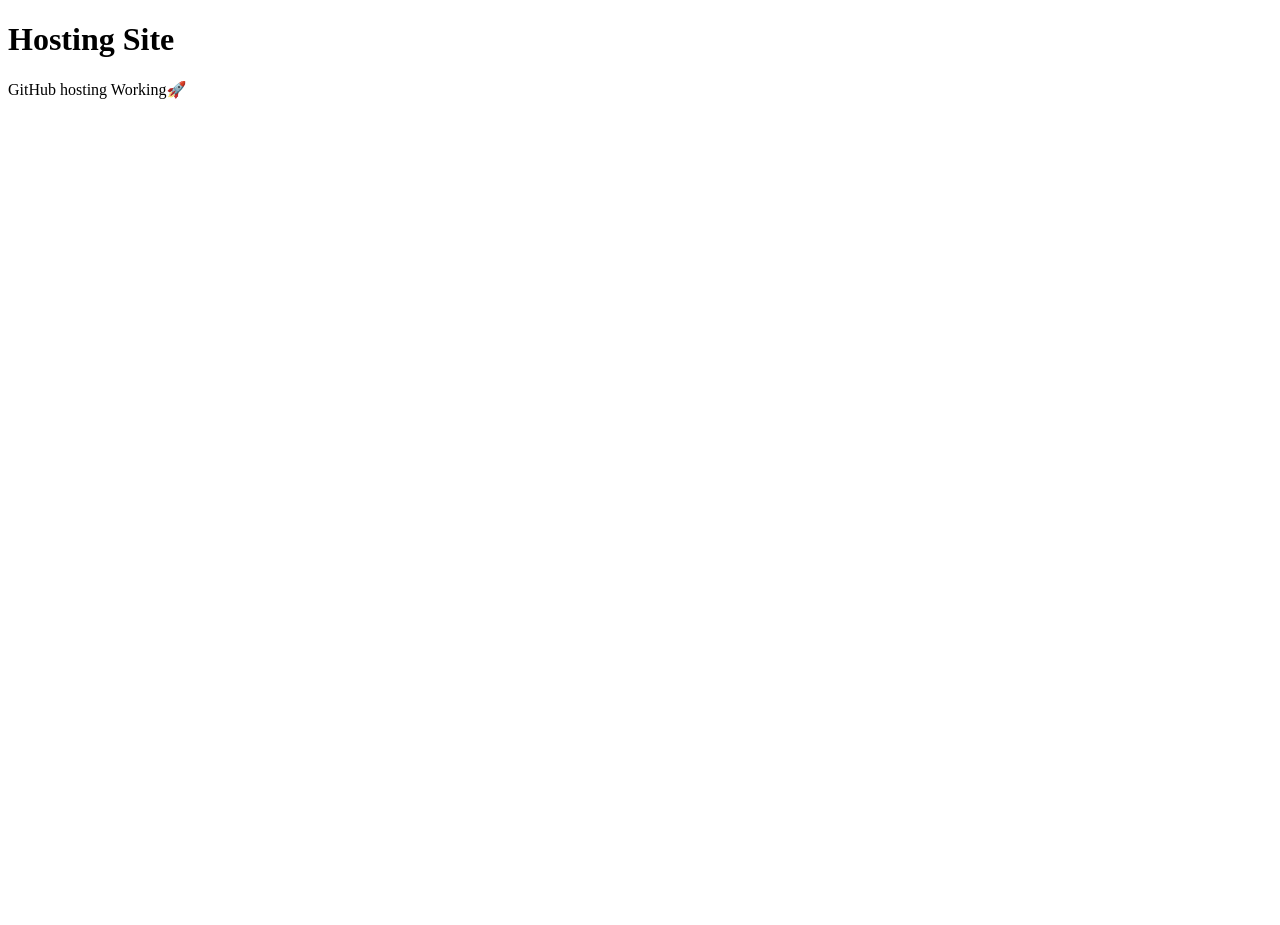
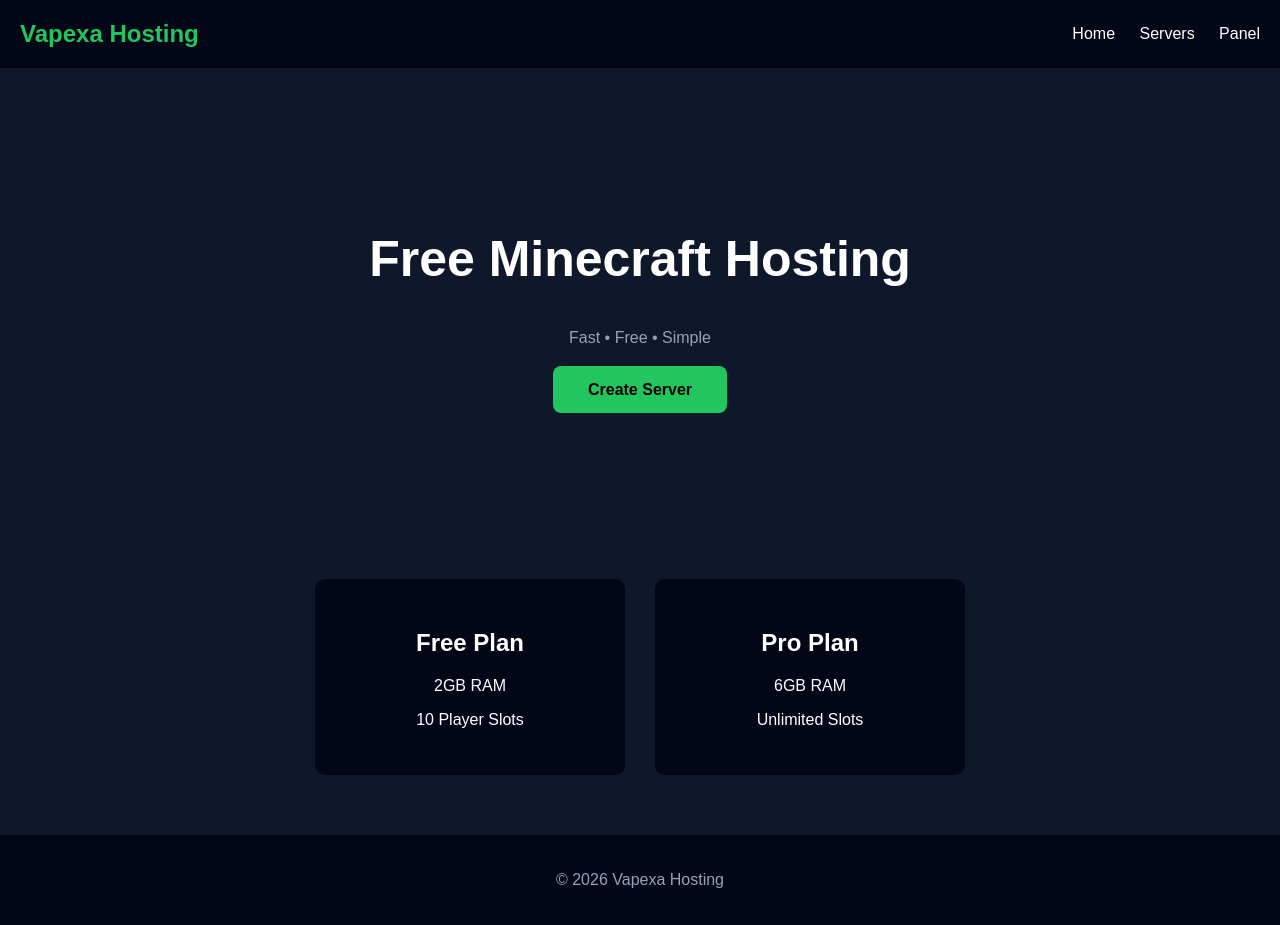
Before and after one commit to xvapexa/xvapexa.github.io, a plain HTML site: page index.html in a window 1280 px wide. Before the commit the page ends 800 px from the top, so only its background shows below. Drawn offline with Linux system fonts and the light colour scheme.

Commit message:
Update index.html

```diff
--- a/index.html
+++ b/index.html
@@ -1,12 +1,132 @@
 <!DOCTYPE html>
-<html>
+<html lang="en">
 <head>
-<title>My Website</title>
+<meta charset="UTF-8">
+<title>Vapexa Hosting</title>
+
+<style>
+
+body{
+    margin:0;
+    font-family:Arial;
+    background:#0f172a;
+    color:white;
+}
+
+header{
+    background:#020617;
+    padding:20px;
+    display:flex;
+    justify-content:space-between;
+    align-items:center;
+}
+
+.logo{
+    font-size:24px;
+    font-weight:bold;
+    color:#22c55e;
+}
+
+nav a{
+    color:white;
+    text-decoration:none;
+    margin-left:20px;
+}
+
+.hero{
+    text-align:center;
+    padding:120px 20px;
+}
+
+.hero h1{
+    font-size:50px;
+}
+
+.hero p{
+    color:#94a3b8;
+}
+
+.button{
+    background:#22c55e;
+    padding:15px 35px;
+    border-radius:8px;
+    text-decoration:none;
+    color:black;
+    font-weight:bold;
+}
+
+.servers{
+    display:flex;
+    justify-content:center;
+    gap:30px;
+    padding:60px;
+}
+
+.card{
+    background:#020617;
+    padding:30px;
+    border-radius:10px;
+    width:250px;
+    text-align:center;
+}
+
+footer{
+    text-align:center;
+    padding:20px;
+    background:#020617;
+    color:#94a3b8;
+}
+
+</style>
 </head>
 
 <body>
-<h1>Hosting Site</h1>
-<p>GitHub hosting Working🚀</p>
+
+<header>
+<div class="logo">Vapexa Hosting</div>
+
+<nav>
+<a href="#">Home</a>
+<a href="#">Servers</a>
+<a href="#">Panel</a>
+</nav>
+</header>
+
+
+<section class="hero">
+
+<h1>Free Minecraft Hosting</h1>
+<p>Fast • Free • Simple</p>
+
+<br>
+
+<a class="button" href="#">Create Server</a>
+
+</section>
+
+
+<section class="servers">
+
+<div class="card">
+<h2>Free Plan</h2>
+<p>2GB RAM</p>
+<p>10 Player Slots</p>
+</div>
+
+<div class="card">
+<h2>Pro Plan</h2>
+<p>6GB RAM</p>
+<p>Unlimited Slots</p>
+</div>
+
+</section>
+
+
+<footer>
+
+<p>© 2026 Vapexa Hosting</p>
+
+</footer>
+
 </body>
-
 </html>
```
